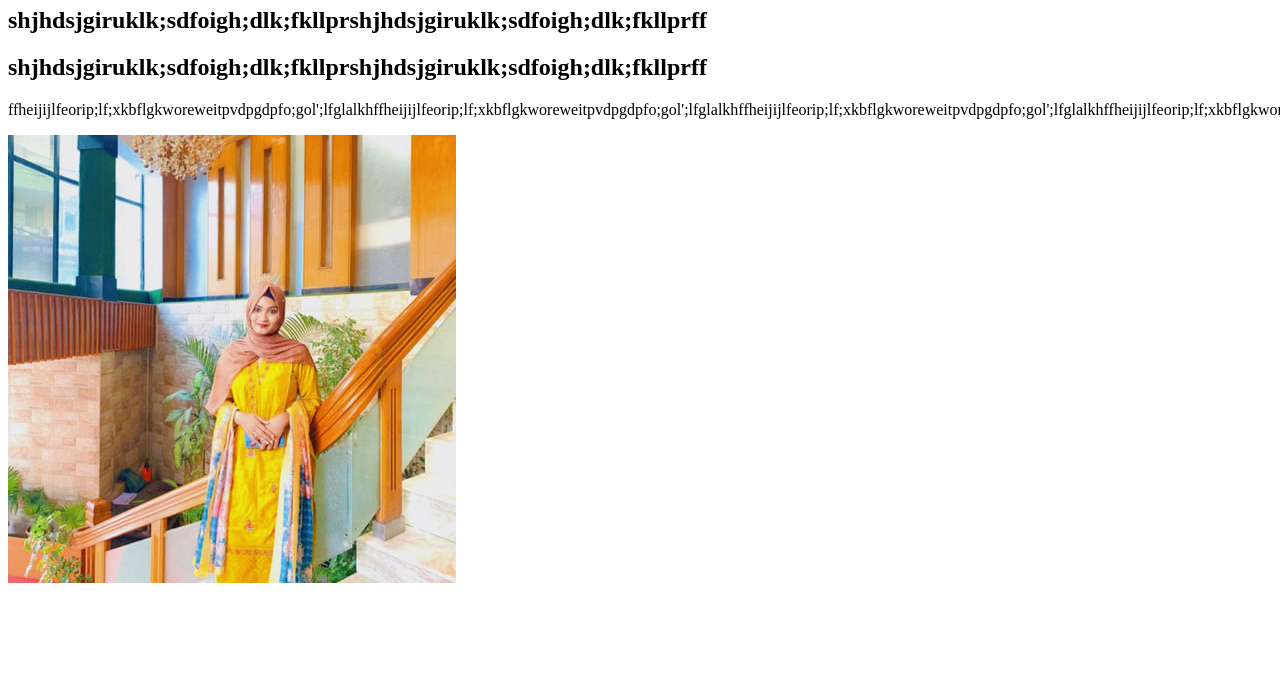
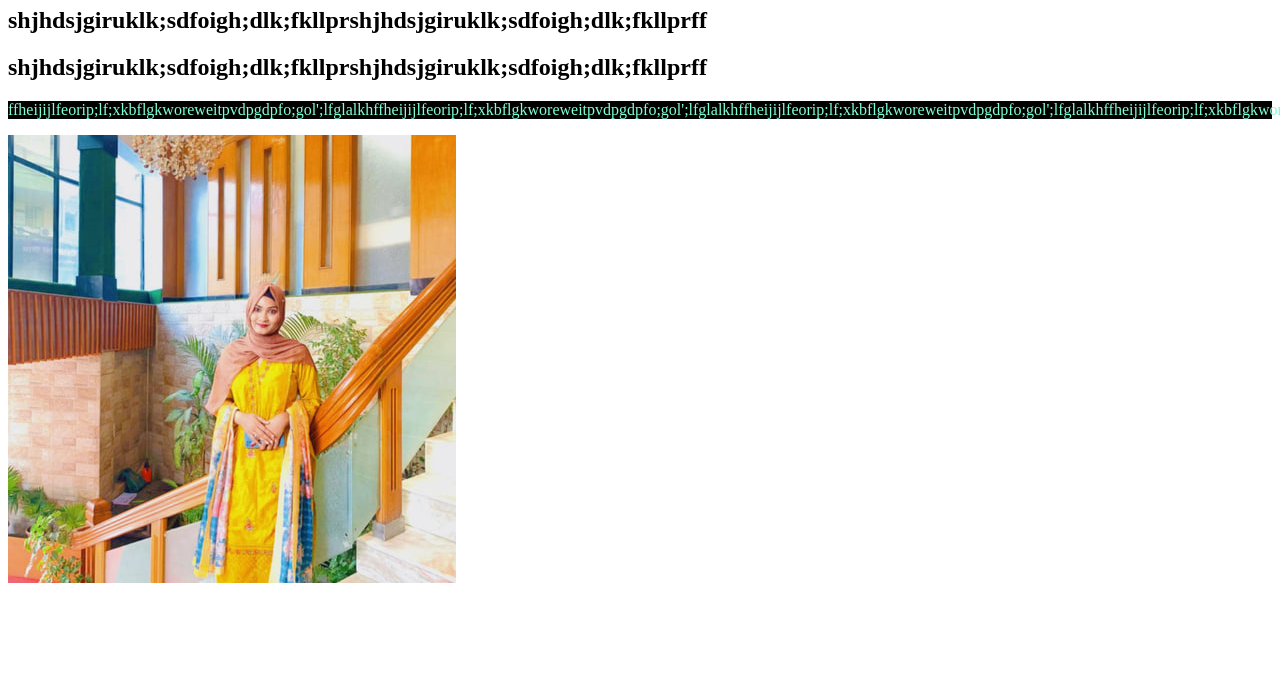
Before and after one commit to tazmila/my-first.repo, a plain HTML site: page index.html in a window 1280 px wide. Shown: the part 107-800 px from the top of the page. Drawn offline with Linux system fonts and the light colour scheme.

Commit message:
style added

```diff
--- a/index.html
+++ b/index.html
@@ -4,6 +4,7 @@
     <meta charset="UTF-8">
     <meta name="viewport" content="width=device-width, initial-scale=1.0">
     <title>my 1st repo</title>
+    <link rel="stylesheet" href="style.css">
 </head>
 <body>
     <p>ffheijijlfeorip;lf;xkbflgkworeweitpvdpgdpfo;gol';lfglalkh</p>
@@ -12,5 +13,6 @@
     <h2>shjhdsjgiruklk;sdfoigh;dlk;fkllprshjhdsjgiruklk;sdfoigh;dlk;fkllprff</h2>
     <p>ffheijijlfeorip;lf;xkbflgkworeweitpvdpgdpfo;gol';lfglalkhffheijijlfeorip;lf;xkbflgkworeweitpvdpgdpfo;gol';lfglalkhffheijijlfeorip;lf;xkbflgkworeweitpvdpgdpfo;gol';lfglalkhffheijijlfeorip;lf;xkbflgkworeweitpvdpgdpfo;gol';lfglalkhffheijijlfeorip;lf;xkbflgkworeweitpvdpgdpfo;gol';lfglalkhffheijijlfeorip;lf;xkbflgkworeweitpvdpgdpfo;gol';lfglalkhffheijijlfeorip;lf;xkbflgkworeweitpvdpgdpfo;gol';lfglalkhffheijijlfeorip;lf;xkbflgkworeweitpvdpgdpfo;gol';lfglalkhffheijijlfeorip;lf;xkbflgkworeweitpvdpgdpfo;gol';lfglalkhffheijijlfeorip;lf;xkbflgkworeweitpvdpgdpfo;gol';lfglalkhffheijijlfeorip;lf;xkbflgkworeweitpvdpgdpfo;gol';lfglalkhffheijijlfeorip;lf;xkbflgkworeweitpvdpgdpfo;gol';lfglalkhffheijijlfeorip;lf;xkbflgkworeweitpvdpgdpfo;gol';lfglalkhffheijijlfeorip;lf;xkbflgkworeweitpvdpgdpfo;gol';lfglalkhffheijijlfeorip;lf;xkbflgkworeweitpvdpgdpfo;gol';lfglalkhffheijijlfeorip;lf;xkbflgkworeweitpvdpgdpfo;gol';lfglalkhffheijijlfeorip;lf;xkbflgkworeweitpvdpgdpfo;gol';lfglalkhffheijijlfeorip;lf;xkbflgkworeweitpvdpgdpfo;gol';lfglalkhffheijijlfeorip;lf;xkbflgkworeweitpvdpgdpfo;gol';lfglalkhffheijijlfeorip;lf;xkbflgkworeweitpvdpgdpfo;gol';lfglalkhffheijijlfeorip;lf;xkbflgkworeweitpvdpgdpfo;gol';lfglalkhffheijijlfeorip;lf;xkbflgkworeweitpvdpgdpfo;gol';lfglalkhffheijijlfeorip;lf;xkbflgkworeweitpvdpgdpfo;gol';lfglalkh</p>
     <img src="me.jpg" alt="">
+
 </body>
 </html>
--- /dev/null
+++ b/style.css
@@ -0,0 +1,6 @@
+p{
+    color: aquamarine;
+    background-color: black;
+    border: 10px;
+    border-color: beige;
+}
```
